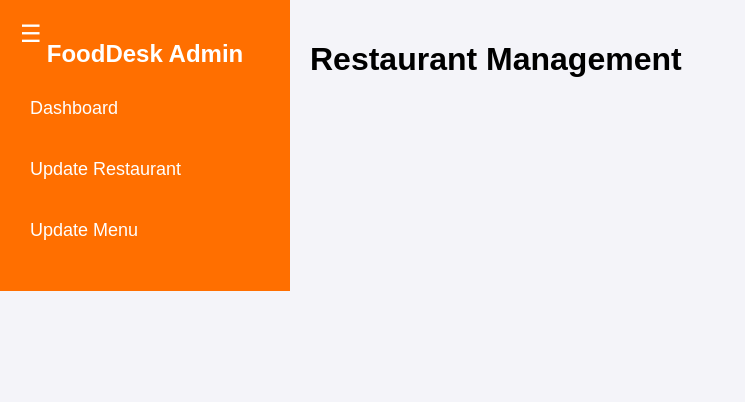
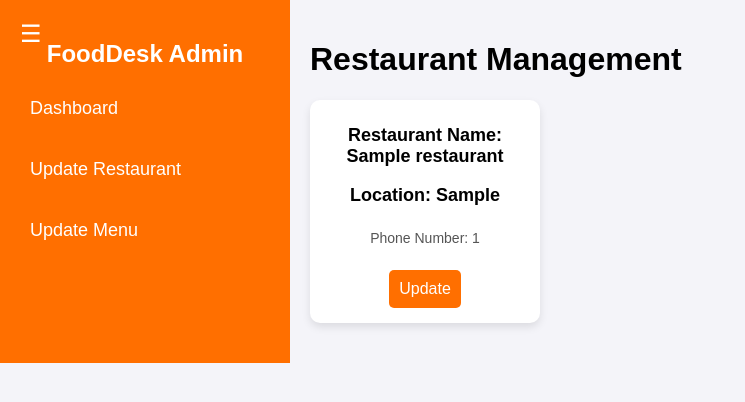
Before and after one commit to Vismaya-Murali/DBMS, a Flask app: page /admin_dashboard in a window 1280 px wide, after a click on "Update Restaurant". Shown: the top 402 px of the page, without its empty margins (0-745 px from the left). Run offline with Flask 3, Linux system fonts and the light colour scheme; the visitor is signed in with stand-in values (Sample User, id 1); tables that the repository leaves empty hold one stand-in row (values such as "Sample post").

Commit message:
rest bug fix

```diff
--- a/app.py
+++ b/app.py
@@ -109,9 +109,20 @@ def handle_login():
 @app.route('/admin_dashboard')
 def admin_dashboard():
     if 'username' in session and session.get('role') == 'admin':
-        return render_template('admin_dashboard.html')  # Admin dashboard page
+        db = get_db_connection()
+        cursor = db.cursor()
+
+        # Fetch restaurant details
+        cursor.execute("SELECT Rname, Location, Phno FROM restaurant")
+        restaurants = cursor.fetchall()
+
+        cursor.close()
+        db.close()
+
+        return render_template('admin_dashboard.html', restaurants=restaurants)
     else:
-        return redirect('/login')  # If not logged in as admin, redirect to login
+        return redirect('/login')
+
 
 @app.route('/update_restaurant', methods=['POST'])
 def update_restaurant():
@@ -121,7 +132,7 @@ def update_restaurant():
         cursor = db.cursor()
 
         # Query to get all restaurant details
-        cursor.execute("SELECT * FROM restaurant")
+        cursor.execute("SELECT Rname,Location,Phno FROM restaurant")
         restaurants = cursor.fetchall()
         print("Fetched restaurants:", restaurants)
         cursor.close()
--- a/templates/admin_dashboard.html
+++ b/templates/admin_dashboard.html
@@ -227,9 +227,9 @@
                     <div class="restaurant-list">
                         {% for restaurant in restaurants %}
                             <div class="restaurant-card">
-                                <h3>Restaurant Name: {{ restaurant[1] }}</h3>
-                                <h4>Location: {{ restaurant[2] }}</h4>
-                                <p>Phone Number: {{ restaurant[3] }}</p>
+                                <h3>Restaurant Name: {{ restaurant[0] }}</h3>
+                                <h4>Location: {{ restaurant[1] }}</h4>
+                                <p>Phone Number: {{ restaurant[2] }}</p>
                                 <a href="/update_restaurant/{{ restaurant[0] }}">
                                     <button class="update-btn">Update</button>
                                 </a>
```
